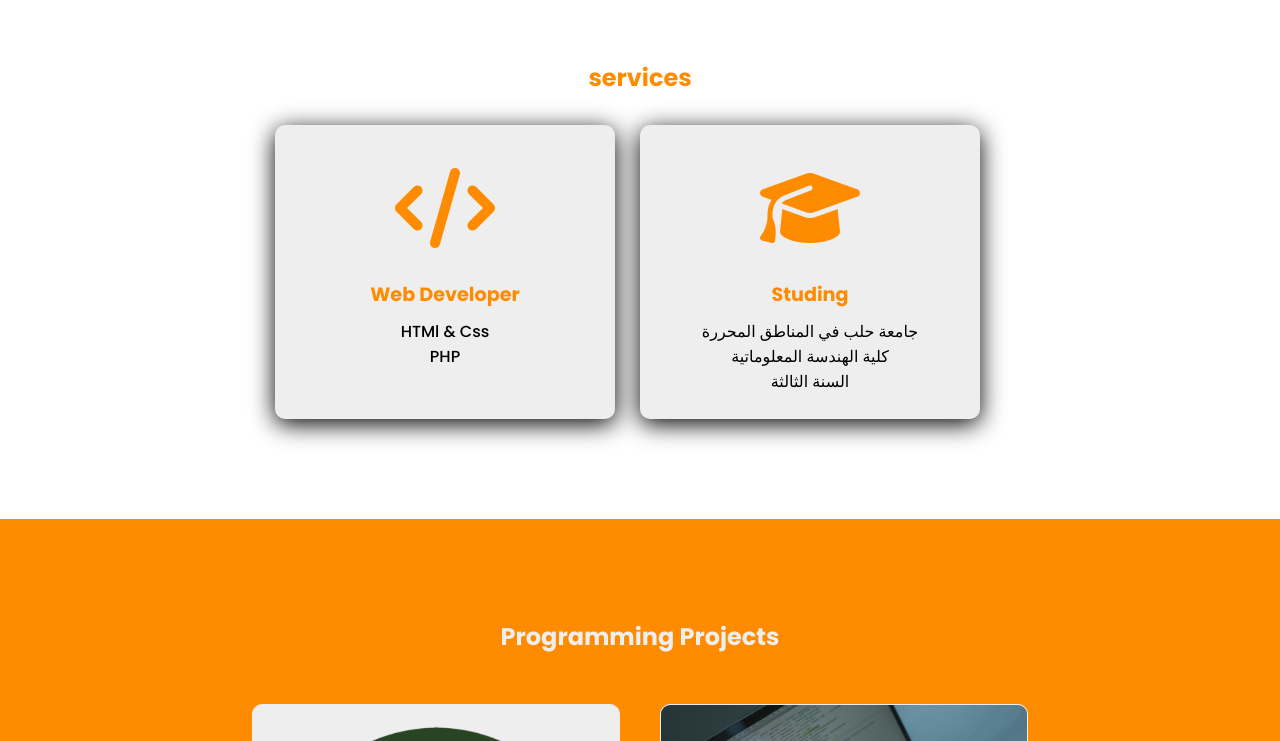
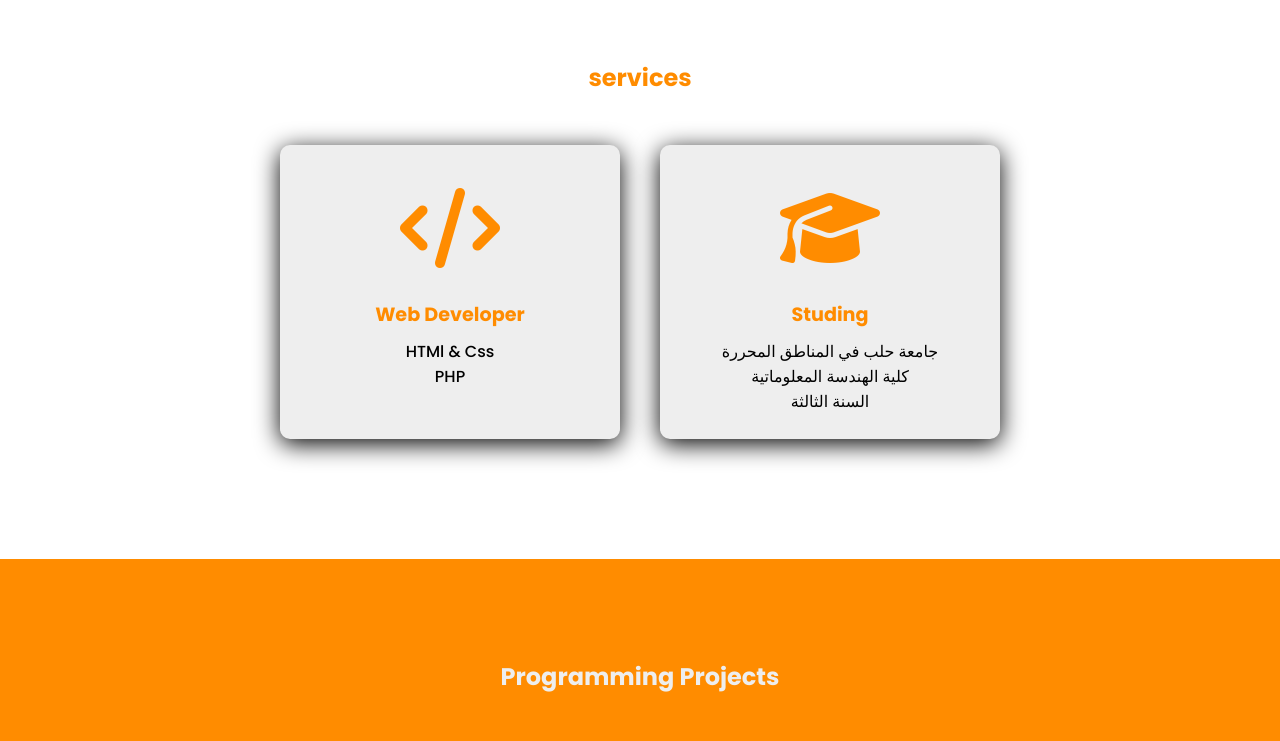
Before and after one commit to Eng-alshayp/website, a plain HTML site: page index.html in a window 1280 px wide. Shown: the part 840-1581 px from the top of the page. Drawn offline with Linux system fonts and the light colour scheme.

Commit message:
edit cards

```diff
--- a/style.css
+++ b/style.css
@@ -132,7 +132,9 @@ section{
     box-shadow: 0px 5px 25px rgba(1, 1, 1, 15);
     border-radius: 10px;
     padding: 25px;
-    margin-right: 25px;
+
+    margin: 20px;
+
     transition: 0.7s ease;
 }
 
```
